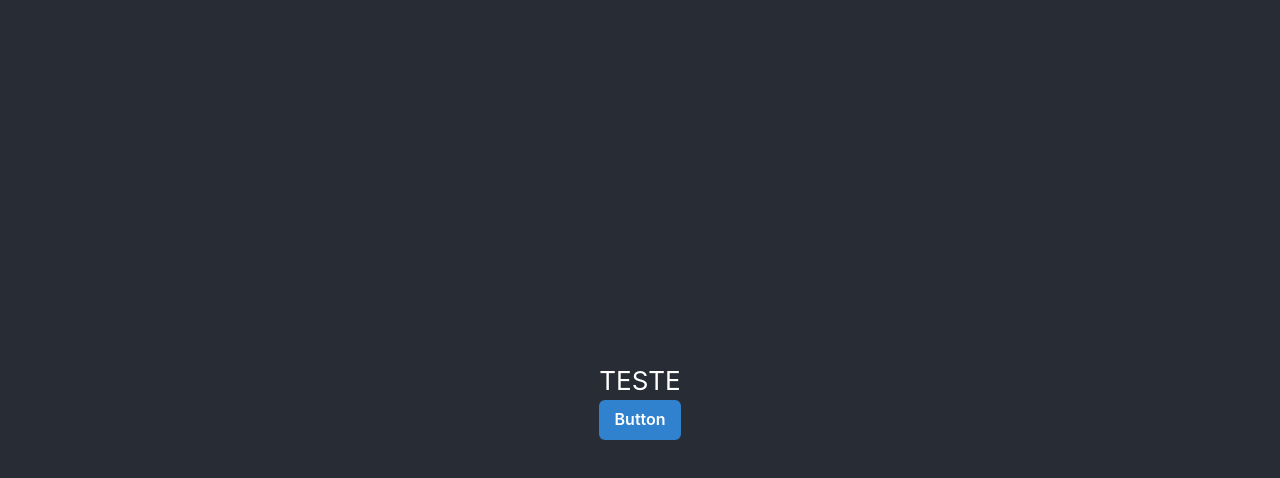
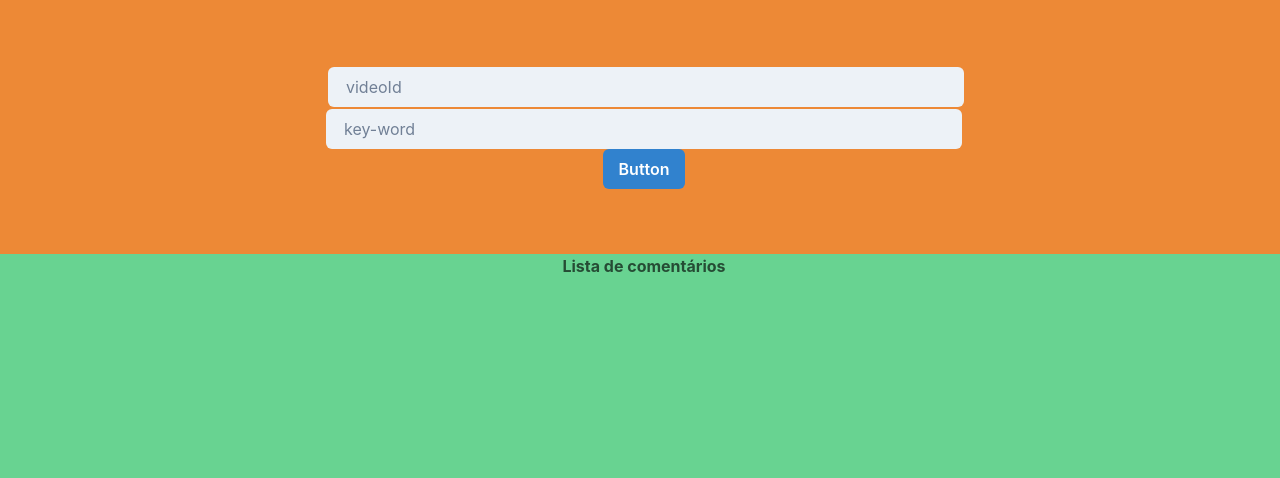
Before and after one commit to zBlasius/youtube-api, a React (Create React App) app in the folder client/: page / in a window 1280 px wide. Shown: the top 478 px of the page. Built offline with nearby package versions, Linux system fonts and the light colour scheme.

Commit message:
feat: initial front style

```diff
--- a/client/src/App.tsx
+++ b/client/src/App.tsx
@@ -2,16 +2,12 @@ import React from 'react';
 import C_Button from './Components/Button';
 
 import './App.css';
+import MainScreen from './Pages/MainScreen';
 
 function App() {
   return (
     <div className="App">
-      <header className="App-header">
-        <p>
-          TESTE
-        </p>
-        <C_Button/>
-      </header>
+        <MainScreen/>
     </div>
   );
 }
--- /dev/null
+++ b/client/src/Components/CommentList/index.tsx
@@ -0,0 +1,9 @@
+import React from 'react'
+
+export default function CommentList(){
+    return (
+        <div>
+            Lista de comentários
+        </div>
+    )
+}
--- a/client/src/Components/Input/index.tsx
+++ b/client/src/Components/Input/index.tsx
@@ -1,11 +1,19 @@
 import React from 'react';
 import { Input } from '@chakra-ui/react'
 
-export default function C_Input(){
+interface Props {
+    onChange?: (event: any)=> void,
+    value: string | number,
+    placeholder: string,
+    style?: object
+    // any props that come into the component
+}
+
+export default function C_Input({onChange, value, placeholder, style}: Props){
 
     return(
         <>
-            <Input placeholder='Basic usage' />
+            <Input variant="filled" placeholder={placeholder} onChange={onChange} value={value} style={style}/>
         </>
     )
 }
--- /dev/null
+++ b/client/src/Pages/MainScreen/index.tsx
@@ -0,0 +1,39 @@
+import React, { useState } from 'react';
+import C_Input from '../../Components/Input';
+import { Grid, GridItem } from '@chakra-ui/react'
+import C_Button from '../../Components/Button';
+import CommentList from '../../Components/CommentList';
+
+export default function MainScreen() {
+    const [videoId, serVideoId] = useState("")
+    const [keyWord, setKeyWord] = useState("")
+
+    return (
+        <div>
+            <Grid
+                templateAreas={`
+                  "header header"
+                  "main main"
+                  "main main"
+                  "main main"
+                  "main main"`}
+                h="100vh"
+                color='blackAlpha.700'
+                fontWeight='bold'
+            >
+                <GridItem w="100%" pl='2' bg='orange.400' area={'header'} style={{display:'flex', alignItems:'center', justifyContent:'center'}}>
+                    <div style={{width:'50%', gap:20}}>
+                        <C_Input placeholder="videoId" value={videoId} onChange={(event) => serVideoId(event.target.value)} style={{margin:'2px'}} />
+                        <C_Input placeholder="key-word" value={keyWord} onChange={(event) => setKeyWord(event.target.value)} style={{maring:'2px'}} />
+                        <C_Button/>
+                    </div>
+                </GridItem>
+
+                <GridItem w="100%" pl='2' bg='green.300' area={'main'}>
+                    <CommentList/>
+                </GridItem>
+
+            </Grid>
+        </div>
+    )
+}
```
Also changed, not shown: client/src/Components/CommentList/index.css (added), client/src/Pages/MainScreen/index.css (added), 1 other file (tests, documents, lock files or other folders).
